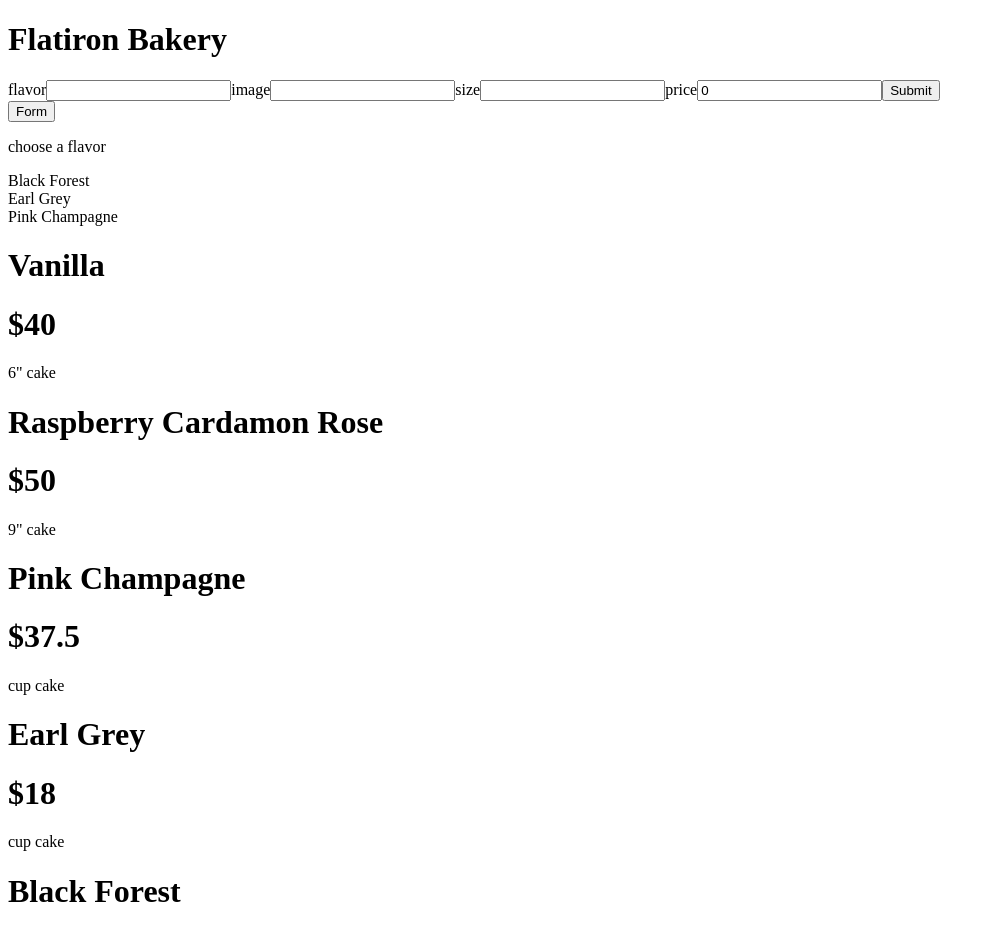
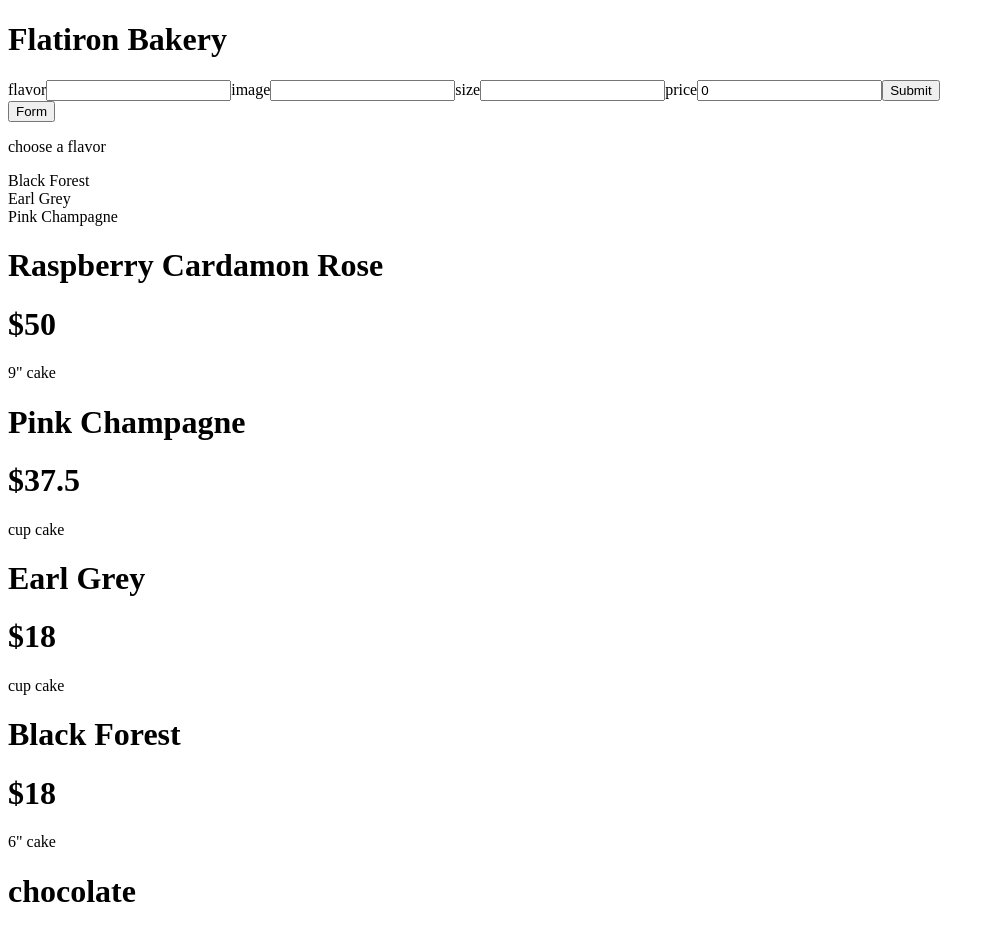
Before and after one commit to abby-anderson/flatiron-bakes, a React (Create React App) app: page / in a window 1280 px wide. Shown: the top 934 px of the page, without its empty margins (0-995 px from the left). Built offline with nearby package versions, Linux system fonts and the light colour scheme; data requests are answered from the project's data file.

Commit message:
progress tues

```diff
--- a/db.json
+++ b/db.json
@@ -1,38 +1,56 @@
-{"cakes":[
 {
-      "flavor": "Vanilla",
-      "size": "6\" cake",
-      "price": 40.00,
-      "description": "With its outstanding vanilla flavor, pillowy soft crumb, and creamy vanilla buttercream, this is truly the best vanilla cake I’ve ever had. And after 1 bite, I guarantee you’ll agree.",
-      "image":"https://images.unsplash.com/photo-1594054528735-d3782132b380?ixid=MnwxMjA3fDB8MHxwaG90by1wYWdlfHx8fGVufDB8fHx8&ixlib=rb-1.2.1&auto=format&fit=crop&w=774&q=80"
-  },
+  "cakes": [
     {
       "flavor": "Raspberry Cardamon Rose",
       "size": "9\" cake",
-      "price": 50.00,
-      "description":"This Raspberry, Olive Oil and Yogurt Cake with Rose Cardamom Syrup is a light, fragrant cake or pudding that's perfect for spring/summer, served with a cup of tea.",
-      "image":"https://images.unsplash.com/photo-1505976378723-9726b54e9bb9?ixid=MnwxMjA3fDB8MHxwaG90by1wYWdlfHx8fGVufDB8fHx8&ixlib=rb-1.2.1&auto=format&fit=crop&w=774&q=80"
+      "price": 50,
+      "description": "This Raspberry, Olive Oil and Yogurt Cake with Rose Cardamom Syrup is a light, fragrant cake or pudding that's perfect for spring/summer, served with a cup of tea.",
+      "image": "https://images.unsplash.com/photo-1505976378723-9726b54e9bb9?ixid=MnwxMjA3fDB8MHxwaG90by1wYWdlfHx8fGVufDB8fHx8&ixlib=rb-1.2.1&auto=format&fit=crop&w=774&q=80",
+      "id": 2,
+      "liked": true
     },
     {
       "flavor": "Pink Champagne",
       "size": "cup cake",
       "price": 37.5,
       "description": "Whether you’re celebrating the end of the year, the beginning of a new year or just the arrival of the weekend, I can think of no better way to enjoy it than with a slice of Pink Champagne Cake. Bubbles or no bubbles, this cake is a celebration all by itself. ",
-      "image":"https://i2.wp.com/thesuburbansoapbox.com/wp-content/uploads/2020/12/Pink-Champagne-Cake-27.jpg"
+      "image": "https://i2.wp.com/thesuburbansoapbox.com/wp-content/uploads/2020/12/Pink-Champagne-Cake-27.jpg",
+      "id": 3,
+      "liked": true
     },
     {
       "flavor": "Earl Grey",
       "size": "cup cake",
-      "price": 18.00,
-      "description":"This Earl Grey Cake is perfect for the tea lover in your life! Earl Grey infused cake layers paired with a silky vanilla bean buttercream.",
-      "image":"https://livforcake.com/wp-content/uploads/2017/08/earl-grey-cake-5.jpg"
+      "price": 18,
+      "description": "This Earl Grey Cake is perfect for the tea lover in your life! Earl Grey infused cake layers paired with a silky vanilla bean buttercream.",
+      "image": "https://livforcake.com/wp-content/uploads/2017/08/earl-grey-cake-5.jpg",
+      "id": 4,
+      "liked": true
     },
     {
       "flavor": "Black Forest",
       "size": "6\" cake",
-      "price": 18.00,
+      "price": 18,
       "description": "This deliciously moist Black Forest Cake is a cut above the rest with homemade whipped cream, rich chocolate ganache, and sweet spiked cherries.",
-      "image": "https://cdn.sallysbakingaddiction.com/wp-content/uploads/2018/11/black-forest-cake-chocolate-ganache-600x900.jpg"
+      "image": "https://cdn.sallysbakingaddiction.com/wp-content/uploads/2018/11/black-forest-cake-chocolate-ganache-600x900.jpg",
+      "id": 5,
+      "liked": true
+    },
+    {
+      "flavor": "chocolate",
+      "size": "66",
+      "image": "img.img",
+      "price": "100",
+      "id": 6,
+      "liked": true
+    },
+    {
+      "flavor": "tres leches",
+      "size": "10\"",
+      "image": "img.img",
+      "price": "15",
+      "liked": true,
+      "id": 7
     }
   ],
   "flavor": [
@@ -40,5 +58,4 @@
     "Earl Grey",
     "Pink Champagne"
   ]
-
 }
--- a/src/App.js
+++ b/src/App.js
@@ -15,15 +15,57 @@ function App() {
   const [flavors, setFlavors] = useState([]);
 
   function handleAddCake (cake) {
-    console.log(cake)
-    setCakes([
-      ...cakeList, cake
-    ])
-    console.log('updatedcakelist', cakeList)
+    fetch('http://localhost:4000/cakes', {
+      method: "POST",
+      headers: {
+        'Content-Type': 'application/json',
+      },
+      body: JSON.stringify(cake)
+    })
+    .then(response => response.json())
+    .then(newCake => {
+      setCakes([...cakeList, newCake])
+    })
   }
 
-  function handleRemoveCake (cake) {
+  function handleRemoveCake (id) {
+    console.log(id);
+    fetch(`http://localhost:4000/cakes/${id}`, {
+      method: 'DELETE',
+    })
+    .then(response => response.json())
+    .then( () => {
+      //removes cake from cakelist state
+      const filteredCakes = cakeList.filter(cake => cake.id !== id)
+      setCakes(filteredCakes);
+
+      //removes cakes from selected cake state
+      setSelectedCake(null)
+    })
+  }
+
+  function handleLike (cake) {
     console.log(cake)
+    fetch(`http://localhost:4000/cakes/${cake.id}`, {
+      method: "PATCH",
+      headers: {
+        'Content-Type': 'application/json',
+      },
+      body: JSON.stringify({liked: !cake.liked}),
+    })
+    .then(response => response.json())
+    .then(updatedCake => {
+      const updatedCakeList = cakeList.map(each => each.id === cake.id ? updatedCake : each)
+        // if (each.id === cake.id) {
+        //   return updatedCake;
+        // } else {
+        //   return each;
+        // }
+      //updating only selectedcake state
+      setSelectedCake(updatedCake)
+      //updating the cake in the original cakelist as well
+      setCakes(updatedCakeList)
+    })
   }
 
   useEffect(() => {
@@ -54,7 +96,7 @@ function App() {
       <FlavorFilter flavors={flavors} handleFlavorSelection={handleFlavorSelection} />
 
       {/* important to note that below we're sending selectedCake as the prop this time instead of the og cake obj! */}
-      {selectedCake ? <CakeDetail cake={selectedCake}/> : null}
+      {selectedCake ? <CakeDetail cake={selectedCake} handleRemoveCake={handleRemoveCake} handleLike={handleLike}/> : null}
 
       {cakeList.map(eachCake => <CakeCard key={eachCake.flavor} setSelectedCake={setSelectedCake} image={eachCake.image} cake={eachCake}/>)}
 
--- a/src/CakeDetail.js
+++ b/src/CakeDetail.js
@@ -1,6 +1,6 @@
 import React from 'react';
 
-function CakeDetail ({cake}) {
+function CakeDetail ({cake, handleRemoveCake, handleLike}) {
     return (
         <>
         <img src={cake.image} style={{width:"200px"}} />
@@ -8,6 +8,8 @@ function CakeDetail ({cake}) {
         <p>{cake.size}</p>
         <p>${cake.price}</p>
         <p>{cake.description}</p>
+        <button onClick={()=> handleLike(cake)}>{cake.liked ? "❤️" : "💔"}</button>
+        <button onClick={()=> handleRemoveCake(cake.id)}>Delete</button>
         </>
     )
 }
--- a/src/CakeForm.js
+++ b/src/CakeForm.js
@@ -6,6 +6,7 @@ function CakeForm ({handleAddCake}) {
         size: '',
         image: '',
         price: 0,
+        liked: false,
     })
 
     function handleChange (e) {
```
Lines whose indentation alone changed are shown as unchanged.
